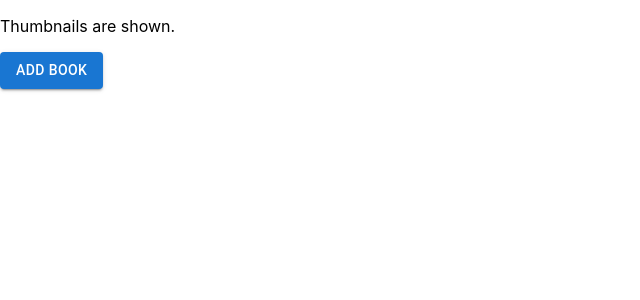
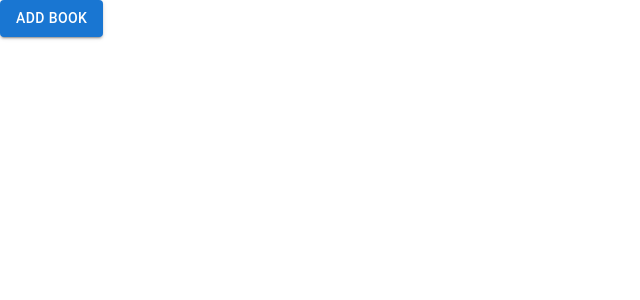
Before and after one commit to currypanman/picturebook-player, a React (Create React App) app: page / in a window 1280 px wide. Shown: the top 300 px of the page, without its empty margins (0-640 px from the left). Built offline with nearby package versions, Linux system fonts and the light colour scheme.

Commit message:
Add thumbnail styles.

```diff
--- a/src/Player.css
+++ b/src/Player.css
@@ -35,3 +35,22 @@ input.visually-hidden:is(:focus, :focus-within) + label {
   left: 50%;
   transform: translate(-50%, -50%);
 }
+
+.thumbnails {
+  display: flex;
+  flex-wrap: wrap;
+  gap: 4px;
+}
+
+.thumbnail {
+  height: 20vw;
+  width: 20vw;
+  overflow: hidden;
+}
+
+.thumbnail > img {
+  height: 100%;
+  width: 100%;
+  object-fit: cover;
+  object-position: center;
+}
--- a/src/Player.tsx
+++ b/src/Player.tsx
@@ -88,9 +88,14 @@ class Player extends React.Component<PlayerProps> {
 
   handleAddBook() {
     const bookId = this.state.books.length.toString();
-    this.setState({ books: this.state.books.concat([new Book(bookId)]) }, () => {
-      localStorage.setItem('books', JSON.stringify(this.state.books));
-    });
+    const book = new Book(bookId);
+    this.setState(
+      {
+        books: this.state.books.concat([book]),
+        currentBook: book
+      },
+      () => { localStorage.setItem('books', JSON.stringify(this.state.books)); }
+    );
   }
 
   handleThumbnailClick(book: Book) {
@@ -99,7 +104,13 @@ class Player extends React.Component<PlayerProps> {
 
   renderThumbnail(book: Book) {
     return (
-      <div key={book.id} onClick={() => this.handleThumbnailClick(book)}>Thumbnail</div>
+      <div className='thumbnail' key={book.id} onClick={() => this.handleThumbnailClick(book)}>
+        { book.pages.length > 0 ? (
+          <img src={book.pages[0].imageUrl} />
+        ) : (
+          <p>Thumbnail</p>
+        ) }
+      </div>
     );
   }
 
@@ -184,8 +195,7 @@ class Player extends React.Component<PlayerProps> {
             </Slider>
           </div>
         ) : (
-          <div>
-            <p>Thumbnails are shown.</p>
+          <div className='thumbnails'>
             { this.state.books.map((book) => this.renderThumbnail(book)) }
             <Button variant="contained" onClick={() => this.handleAddBook()}>Add book</Button>
           </div>
```
